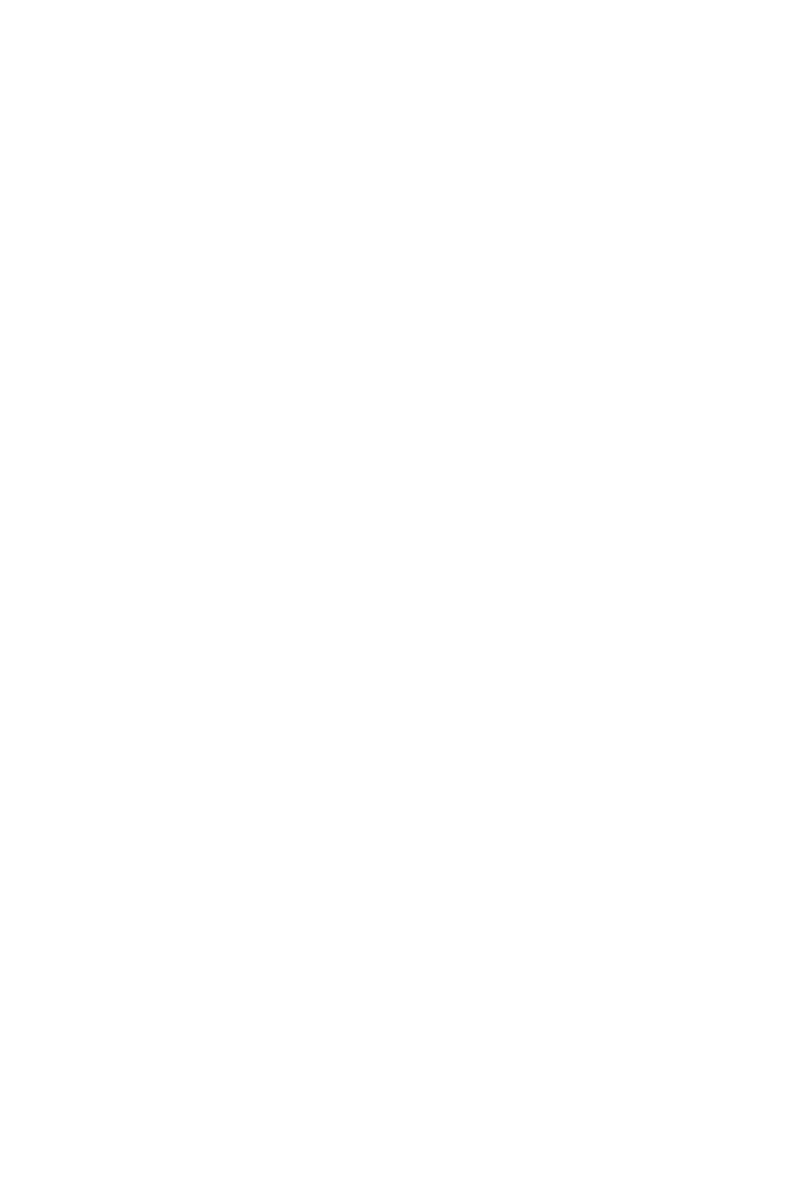
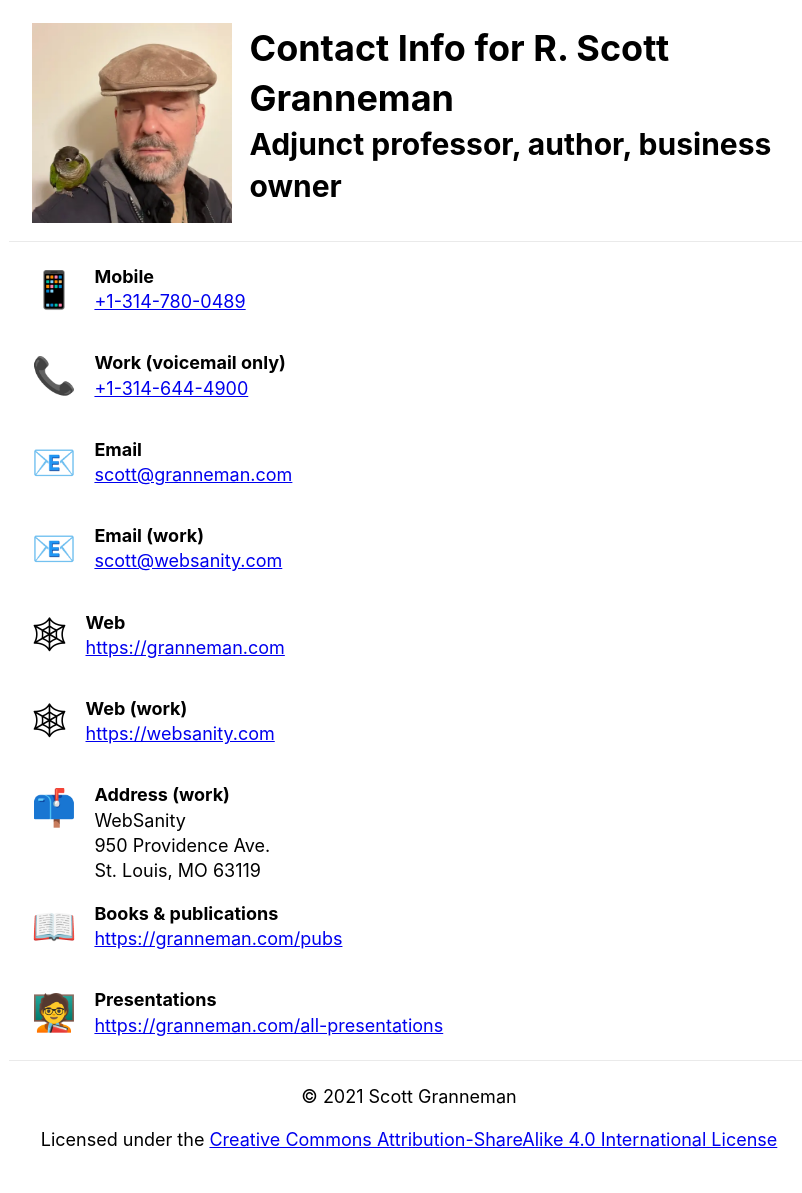
Before and after one commit to rsgranne/granneman-tel, a plain HTML site: page index.html in a window 1280 px wide. Shown: the whole page, without its empty margins (231-1033 px from the left). Before the commit the page ends 800 px from the top, so only its background shows below. Drawn offline with Linux system fonts and the light colour scheme.

Commit message:
Added all content so it’s good enough to criticize

```diff
--- a/css/main.css
+++ b/css/main.css
@@ -1,3 +1,135 @@
+*,
+*::after,
+*::before {
+  /* Sane box-sizing */
+  box-sizing: border-box;
+}
+
 html {
   font-family: -apple-system, system-ui, BlinkMacSystemFont, 'Segoe UI', Roboto, 'Helvetica Neue', Arial, sans-serif, 'Apple Color Emoji', 'Segoe UI Emoji', 'Segoe UI Symbol';
+  font-size: 18px;
+  line-height: 1.4;
+  --content-gap: 1em;
 }
+
+body {
+  /* Remove the default margin */
+  margin: 0;
+  background-color: white;
+  /* body height is at least viewport height */
+  min-height: 100vh;
+  /* Prevent adjustments of font size after orientation changes in iOS */
+  -webkit-text-size-adjust: 100%;
+  /* Change the default tap highlight to be completely transparent in iOS */
+  -webkit-tap-highlight-color: transparent;
+}
+
+h1 {
+  /* avoid default margin collapsing complexity */
+  margin-top: 0;
+  margin-bottom: 0;
+  font-family: -apple-system, system-ui, BlinkMacSystemFont, 'Segoe UI', Roboto, 'Helvetica Neue', Arial, sans-serif, 'Apple Color Emoji', 'Segoe UI Emoji', 'Segoe UI Symbol';
+}
+
+ol,
+p,
+ul {
+  /* avoid default margin collapsing complexity */
+  margin-top: 0;
+  /* space between content blocks */
+  margin-bottom: var(--content-gap);
+}
+
+footer,
+header {
+  padding-left: 1.25em;
+  padding-right: 1.25em;
+}
+
+footer {
+  padding-top: 1.25em;
+  padding-bottom: 1.25em;
+  border-top: 1px solid #eaeaea;
+  text-align: center;
+}
+
+header {
+  padding-top: 1.25em;
+  padding-bottom: 1em;
+  border-bottom: 1px solid #eaeaea;
+  display: flex;
+  gap: var(--content-gap);
+}
+
+picture {
+  display: block;
+  width: 200px;
+  height: 200px;
+}
+
+small {
+  display: block;
+}
+
+ol ol,
+ol ul,
+ul ol,
+ul ul {
+  /* no bottom margins for nested lists */
+  margin-bottom: 0;
+}
+
+ul {
+  list-style: none;
+  margin-bottom: 0;
+  padding-top: 1.25em;
+  padding-bottom: 1.25em;
+  padding-left: 1.25rem;
+}
+
+ul > li {
+  display: flex;
+  gap: var(--content-gap);
+}
+
+ul > li > p:first-child {
+  font-size: calc(var(--content-gap) * 2);
+}
+
+ul > li:last-child > p {
+  /* no bottom margins for last list item */
+  margin-bottom: 0;
+}
+
+/* @media rules for width & font-size */
+@media (max-width: 767px) {
+  h1 {
+    font-size: calc(var(--content-gap) * 1.5);
+  }
+}
+@media (min-width: 768px) {
+  body {
+    max-width: 506px;
+    margin-left: auto;
+    margin-right: auto;
+  }
+
+  h1 {
+    font-size: calc(var(--content-gap) * 2);
+  }
+}
+@media (min-width: 992px) {
+  body {
+    max-width: 655px;
+  }
+}
+@media (min-width: 1200px) {
+  body {
+    max-width: 800px;
+  }
+}
+@media (min-width: 1400px) {
+  body {
+    max-width: 900px;
+  }
+}
--- a/index.html
+++ b/index.html
@@ -9,7 +9,108 @@
 
   <body>
 
-
+    <div class="container">
+      <header>
+        <picture>
+          <source srcset="images/scott.webp" type="image/webp">
+          <img src="images/scott.jpg" alt="Scott Granneman & friend" width="200" height="200">
+        </picture>
+        <h1>Contact Info for R. Scott Granneman<small>Adjunct professor, author, business owner</small></h1>
+      </header>
+      <ul>
+        <li>
+          <p>
+            📱
+          </p>
+          <p>
+            <strong>Mobile</strong>
+            <br><a href="tel:+13147800489">+1-314-780-0489</a>
+          </p>
+        </li>
+        <li>
+          <p>
+            📞
+          </p>
+          <p>
+            <strong>Work (voicemail only)</strong>
+            <br><a href="tel:+13146444900">+1-314-644-4900</a>
+          </p>
+        </li>
+        <li>
+          <p>
+            📧
+          </p>
+          <p>
+            <strong>Email</strong>
+            <br><a href="mailto:scott@granneman.com">scott@granneman.com</a>
+          </p>
+        </li>
+        <li>
+          <p>
+            📧
+          </p>
+          <p>
+            <strong>Email (work)</strong>
+            <br><a href="mailto:scott@websanity.com">scott@websanity.com</a>
+          </p>
+        </li>
+        <li>
+          <p>
+            🕸
+          </p>
+          <p>
+            <strong>Web</strong>
+            <br><a href="https://granneman.com">https://granneman.com</a>
+          </p>
+        </li>
+        <li>
+          <p>
+            🕸
+          </p>
+          <p>
+            <strong>Web (work)</strong>
+            <br><a href="https://websanity.com">https://websanity.com</a>
+          </p>
+        </li>
+        <li>
+          <p>
+            📫
+          </p>
+          <p>
+            <strong>Address (work)</strong>
+            <br>WebSanity
+            <br>950 Providence Ave.
+            <br>St. Louis, MO 63119
+          </p>
+        </li>
+        <li>
+          <p>
+            📖
+          </p>
+          <p>
+            <strong>Books & publications</strong>
+            <br><a href="https://granneman.com/pubs">https://granneman.com/pubs</a>
+          </p>
+        </li>
+        <li>
+          <p>
+            🧑‍🏫
+          </p>
+          <p>
+            <strong>Presentations</strong>
+            <br><a href="https://granneman.com/all-presentations">https://granneman.com/all-presentations</a>
+          </p>
+        </li>
+      </ul>
+      <footer>
+        <p>
+          © 2021 Scott Granneman
+        </p>
+        <p>
+          Licensed under the <a href="https://creativecommons.org/licenses/by/4.0/">Creative Commons Attribution-ShareAlike 4.0 International License</a>
+        </p>
+      </footer>
+    </div>
 
   </body>
 
```
Also changed, not shown: images/scott.jpg (added), images/scott.webp (added).
